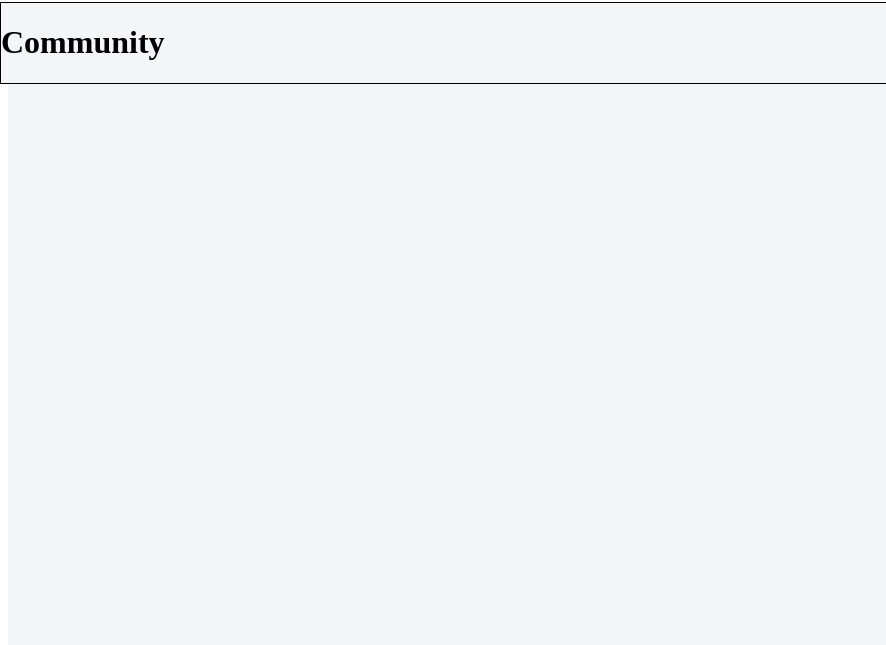
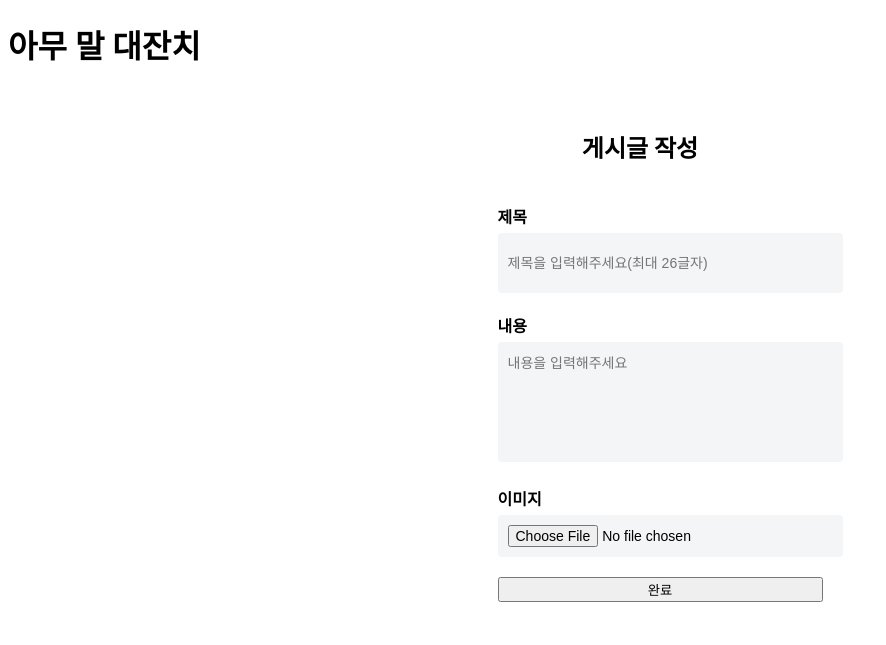
Before and after one commit to 100-hours-a-week/2-semi-hyun-community-fe, a plain HTML site: page community/HTML/AddPost.html in a window 1280 px wide. Shown: the whole page, without its empty margins (0-886 px from the left). Drawn offline with Linux system fonts and the light colour scheme.

Commit message:
[Update] addpost page HTML and CSS - 게시판 추가 페이지 HTML, CSS 제작

```diff
--- /dev/null
+++ b/community/CSS/addpost.css
@@ -0,0 +1,82 @@
+.content {
+    display: flex;
+    flex-direction: column;
+    align-items: center;
+    padding: 20px;
+}
+
+.content h2{
+    display: flex;
+    justify-content: center;
+    margin-top: 20px;
+}
+
+
+/* 대강 레이아웃 */
+.post{
+    display: flex;
+    justify-content: center;
+    flex-direction: column;
+    /* align-items: center; */
+    width : 100%;
+    padding : 20px;
+    /* margin-top: 20px; */
+}
+
+.post section {
+    /* display : flex; */
+    /* align-items: center; */
+    width : 100%;
+    margin-bottom: 20px;
+}
+
+.title p,
+.context p,
+.image p {
+    margin: 0 0 5px 0;
+    text-align: left;
+    font-weight: bold;
+}
+
+
+
+.title-input input,
+.context-input textarea,
+.image-input input {
+    width: 100%;
+    padding: 10px;
+    /* border-top: #ddd; */
+    border : none;
+    border-radius: 4px;
+    font-size: 14px;
+    background-color: #F4F5F7;
+
+}
+
+.title-input input {
+    height: 40px;
+}
+
+.context-input textarea {
+    width : 100%;
+    height: 100px;
+    resize: none;
+
+    font-family : "Inter", sans-serif;;
+}
+
+#file-name {
+    margin-left: 10px;
+    font-size: 14px;
+    color: #6C6C6C;
+}
+
+
+/* .title{
+    display:flex;
+    justify-content: space-between;
+    flex-direction: column;
+    align-items: center; 중양 정렬
+    margin-bottom: 20px;
+    width: 100%;
+} */
--- a/community/HTML/AddPost.html
+++ b/community/HTML/AddPost.html
@@ -2,23 +2,51 @@
 <html lang = "ko">
 <head>
     <meta charset = "UTF-8">
-    <title>게시물 추가</title>
-    <link rel = "stylesheet" href = "../CSS/community.css">
-    <body>
-    <div class="container">
-        <div class = "header">
-            <h1>Community</h1>
+    <title>게시판</title>
+    <!-- <link rel = "stylesheet" href = "../CSS/community.css">  -->
+    <link rel = "stylesheet" href = "../CSS/addpost.css">
+    <link rel = "stylesheet" href = "../CSS/default.css">
+</head>
+<body>
+    <header class = "header">
+        <h1>아무 말  대잔치</h1>
+        <div class = "profile=icon">
+                <!--프로필 아이콘 -->
         </div>
+    </header>
 
-        <div class=".font-highlight">
-        <div id="posts">
+    <main class="content">
+        <h2>게시글 작성</h2>
+        <form id="post-form">
+            <article class="post">
+                <section class = "title">
+                    <p>제목</p>
+                    <div class="title-input">
+                    <input id="title" type="text" placeholder="제목을 입력해주세요(최대 26글자)">
+                    </div>
+                </section>
 
-        </div>
-        <a href="/add-post">게시글 작성</a>
-    </div>
-    <script src = "addPost.js"></script>
+                <section class = "context">
+                    <p>내용</p>
+                    <div class="context-input">
+                    <textarea id="context" placeholder="내용을 입력해주세요"></textarea>
+                    </div>
+                </section>
+
+                <section class = "image">
+                    <p>이미지</p>
+                    <div class="image-input">
+                        <input type="file" id="image" accept="image/*">
+                        <!-- <span id="file-name">선택한 이미지 없음</span> -->
+                    </div>
+                </section>
+
+                <button class="create-button">완료</button>
+        </article>
+        </form>
+    </main>
 </body>
-</head>
+
 
 <!--게시글 작성에 필요한 데이터
 1. 제목 : 최대 26글자
```
